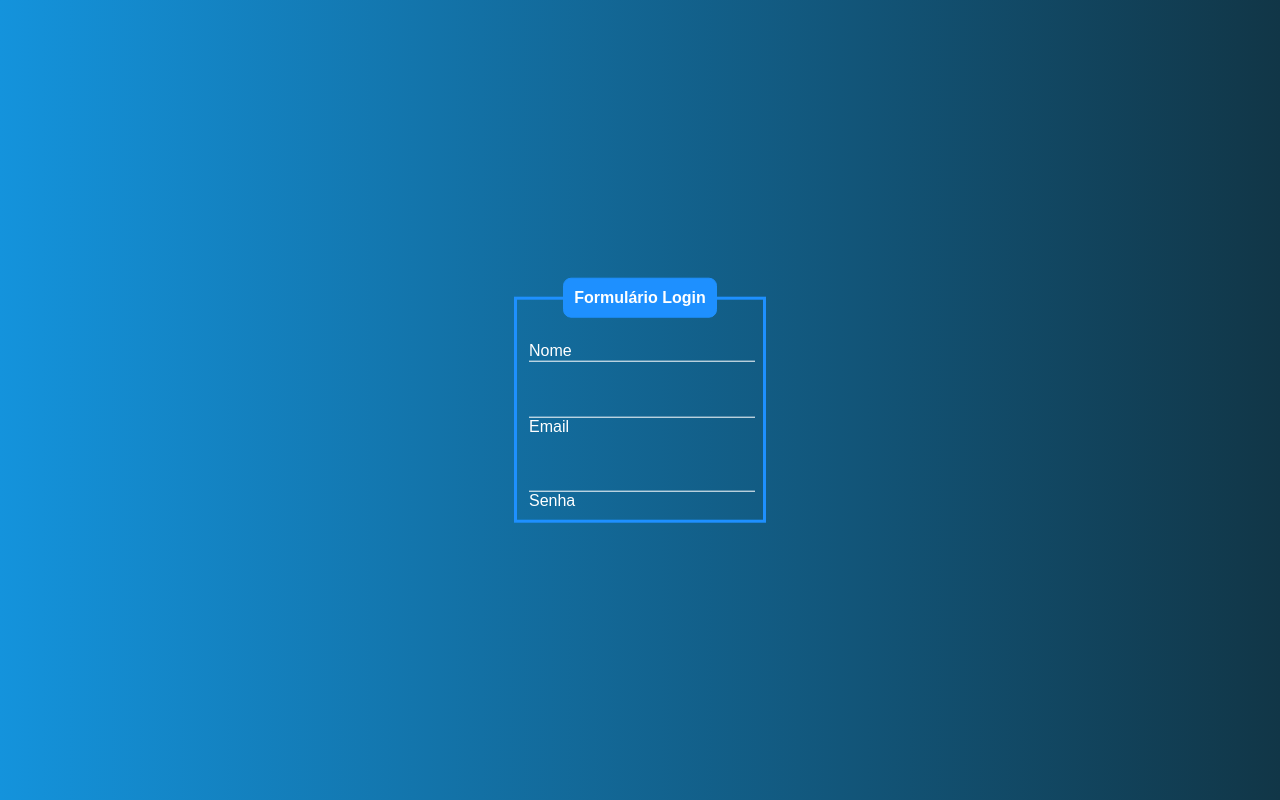
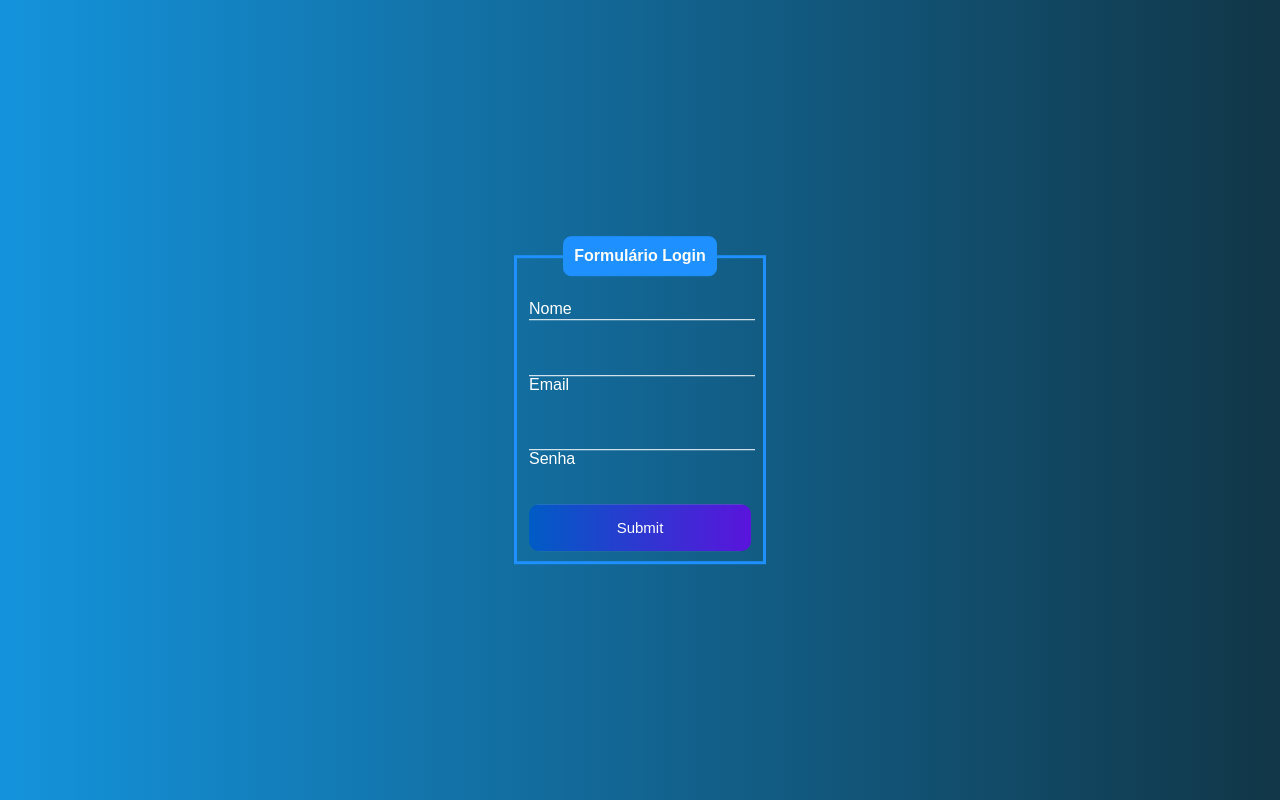
Before and after one commit to RobertMiguel/DivinectorWeb, a plain HTML site: page full-screen-owl-carousel/login-page.html in a window 1280 px wide. Drawn offline with Linux system fonts and the light colour scheme.

Commit message:
login-page - full-screen-owl-carousel

```diff
--- a/full-screen-owl-carousel/login-page.html
+++ b/full-screen-owl-carousel/login-page.html
@@ -100,6 +100,8 @@ legend{
                 <input type="password" name="senha" id="senha" class="inputUser" required>
                 <label for="senha">Senha</label>
             </div>
+            <br><br>
+                <input type="submit" name="submit" id="submit">
         </fieldset>
     </form>
    </div>
```
